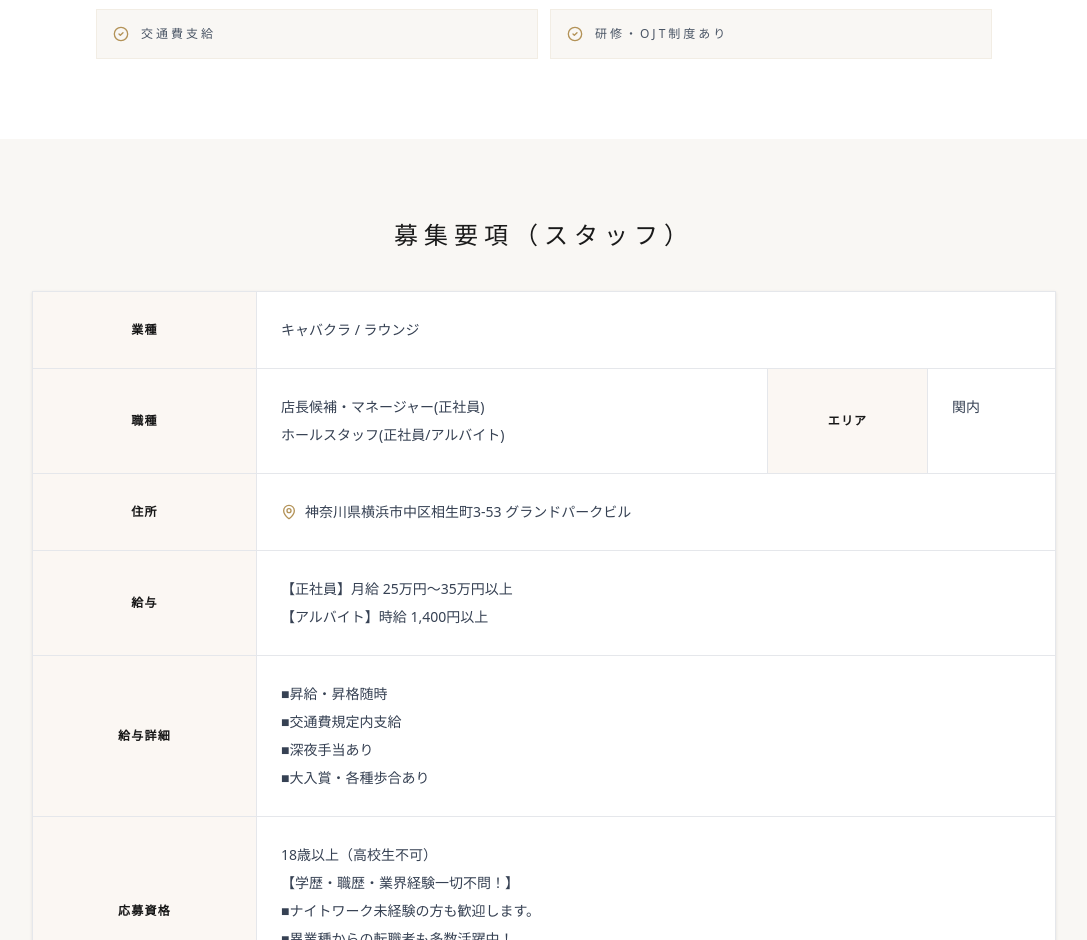
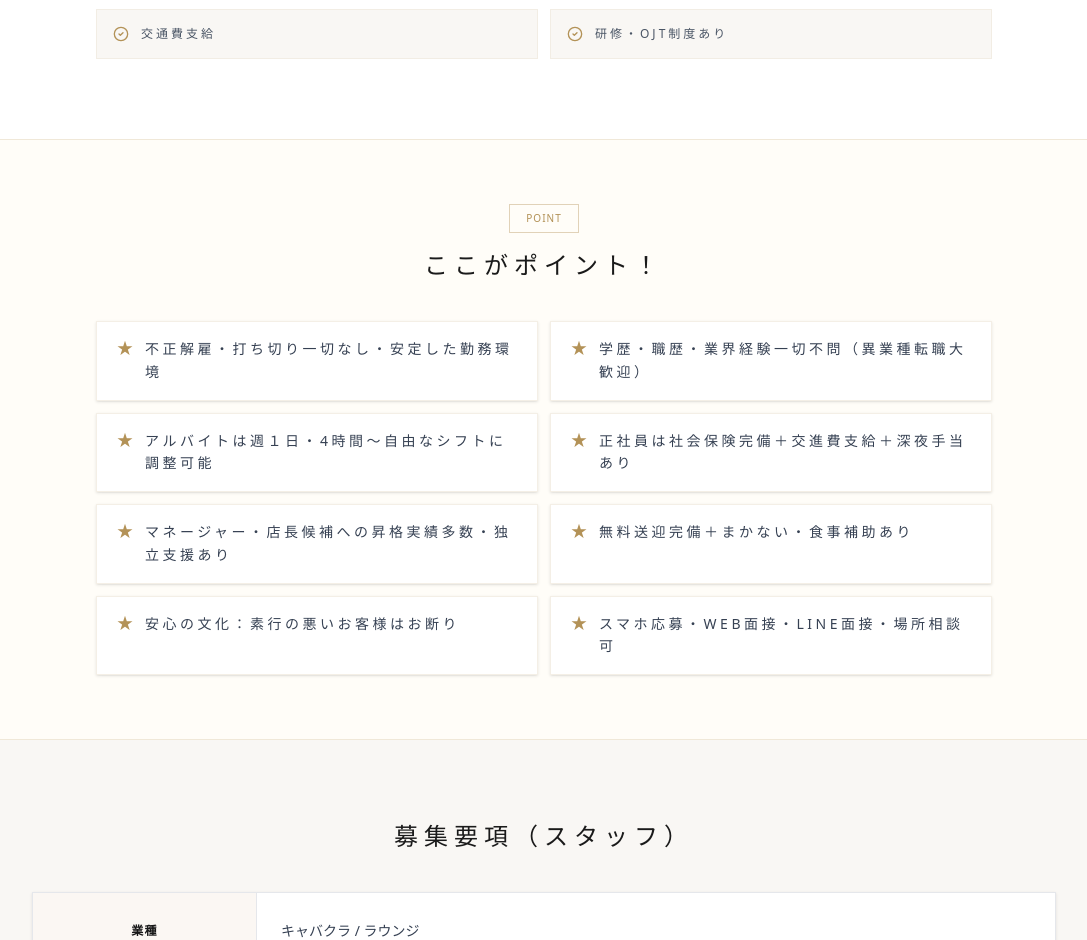
Before and after one commit to SocialBoost1201/Animo, a Next.js app: page /recruit/staff in a window 1280 px wide. Shown: the part 2120-3060 px from the top of the page, without its empty margins (96-1183 px from the left). Built offline with nearby package versions, Linux system fonts and the light colour scheme; no server answers.

Commit message:
feat: add key points section to cast and staff recruit pages

```diff
--- a/app/(public)/recruit/cast/page.tsx
+++ b/app/(public)/recruit/cast/page.tsx
@@ -84,6 +84,17 @@ const FAQ_ITEMS = [
   { q: 'ドレスは自分で用意しますか？', a: '店舗にドレスをご用意していますので、手ぶらでお越しいただけます。体験入店も手ぶらでOKです。' },
   { q: '送りは毎回ありますか？', a: 'はい、毎回スタッフが送迎いたします。終電を過ぎた時間でも安心してください。' },
   { q: '学生・Wワークでも大丈夫ですか？', a: '週1日・3時間〜の勤務が可能です。扶養内希望の方も歓迎します。' },
+];
+
+const CAST_POINTS = [
+  'ノルマ・強制・ペナルティー一切なし',
+  '週1日・3時間〜の出勤でもOK',
+  '終電上がりOK・遅出出勤OK',
+  '体験入店は何回でも歓迎（当日日払い）',
+  'お酒が飲めなくてもOK（ノンアルコール対応あり）',
+  'ドレス・ヘアメイク・ロッカー無料完備',
+  '安心の毎回送迎完備（終電後もOK）',
+  'スマホ応募OK・履歴書不要・面接場所相談可',
 ];
 
 const RECRUIT_DETAILS_DATA: RecruitTableData[] = [
@@ -311,7 +322,29 @@ export default function CastRecruitPage() {
         </div>
       </section>
 
-      {/* ⑥.5 募集要項 */}
+      {/* ⑥.5 ここがポイント！ */}
+      <section className="py-16 px-6 bg-[#fffdf8] border-y border-gold/20">
+        <div className="container mx-auto max-w-4xl">
+          <FadeIn>
+            <div className="text-center mb-10">
+              <span className="inline-block text-[10px] font-serif tracking-widest uppercase text-gold border border-gold/40 px-4 py-1.5 mb-4">
+                Point
+              </span>
+              <h2 className="text-xl md:text-2xl font-serif luxury-tracking text-foreground">ここがポイント！</h2>
+            </div>
+            <div className="grid grid-cols-1 sm:grid-cols-2 gap-3">
+              {CAST_POINTS.map((point, i) => (
+                <div key={i} className="flex items-start gap-3 bg-white border border-gold/15 px-5 py-4 shadow-sm">
+                  <span className="text-gold font-serif text-base leading-none shrink-0 mt-0.5">★</span>
+                  <span className="text-sm font-serif leading-relaxed luxury-tracking text-gray-700">{point}</span>
+                </div>
+              ))}
+            </div>
+          </FadeIn>
+        </div>
+      </section>
+
+      {/* ⑦ 募集要項 */}
       <section className="py-24 px-6 bg-white">
         <div className="container mx-auto max-w-5xl">
           <FadeIn>
--- a/app/(public)/recruit/staff/page.tsx
+++ b/app/(public)/recruit/staff/page.tsx
@@ -83,6 +83,16 @@ const POSITIONS = {
       { q: '副業・Wワークは可能ですか？', a: 'アルバイトであれば副業・Wワーク歓迎です。' },
     ],
     formRole: 'staff',
+    points: [
+      '不正解雇・打ち切り一切なし・安定した勤務環境',
+      '学歴・職歴・業界経験一切不問（異業種転職大歓迎）',
+      'アルバイトは週１日・4時間〜自由なシフトに調整可能',
+      '正社員は社会保険完備＋交進費支給＋深夜手当あり',
+      'マネージャー・店長候補への昇格実績多数・独立支援あり',
+      '無料送迎完備＋まかない・食事補助あり',
+      '安心の文化：素行の悪いお客様はお断り',
+      'スマホ応募・WEB面接・LINE面接・場所相談可',
+    ],
     tableData: [
       { label: '業種', value: 'キャバクラ / ラウンジ' },
       { label: '職種', value: '店長候補・マネージャー(正社員)\nホールスタッフ(正社員/アルバイト)', subColumn: { label: 'エリア', value: '関内' } },
@@ -143,6 +153,16 @@ const POSITIONS = {
       { q: '学生・Wワークでも働けますか？', a: '週1日・3時間〜の短時間勤務OKです。授業・他の仕事と両立している方が多いです。' },
     ],
     formRole: 'escort',
+    points: [
+      'お客様の横に座ることはなし！ご案内・受付・お荷物お預かりがメイン業務',
+      '制服貸与（スーツ）完備・外見に自信がなくても大丈夫',
+      '水商売未経験＋お酒が苦手な方も大歓迎',
+      '週1日・3時間〜の短時間勤務OK（授業・Wワーク両立可）',
+      'お客様と接する接客スキルが自然に身につく',
+      '終電上がりOK＋毎回送迎完備',
+      'ノルマ・罰金一切なし・安心の勤務環境',
+      'スマホ応募・WEB応募・履歴書不要',
+    ],
     tableData: [
       { label: '業種', value: 'キャバクラ / ラウンジ' },
       { label: '職種', value: 'エスコートレディ（女性アルバイト）', subColumn: { label: 'エリア', value: '関内' } },
@@ -339,7 +359,29 @@ export default function StaffRecruitPage() {
         </div>
       </section>
 
-      {/* ④.5 募集要項 */}
+      {/* ④.5 ここがポイント！ */}
+      <section className="py-16 px-6 bg-[#fffdf8] border-y border-gold/20">
+        <div className="container mx-auto max-w-4xl">
+          <FadeIn>
+            <div className="text-center mb-10">
+              <span className="inline-block text-[10px] font-serif tracking-widest uppercase text-gold border border-gold/40 px-4 py-1.5 mb-4">
+                Point
+              </span>
+              <h2 className="text-xl md:text-2xl font-serif luxury-tracking text-foreground">ここがポイント！</h2>
+            </div>
+            <div className="grid grid-cols-1 sm:grid-cols-2 gap-3">
+              {data.points.map((point: string, i: number) => (
+                <div key={i} className="flex items-start gap-3 bg-white border border-gold/15 px-5 py-4 shadow-sm">
+                  <span className="text-gold font-serif text-base leading-none shrink-0 mt-0.5">★</span>
+                  <span className="text-sm font-serif leading-relaxed luxury-tracking text-gray-700">{point}</span>
+                </div>
+              ))}
+            </div>
+          </FadeIn>
+        </div>
+      </section>
+
+      {/* ⑤ 募集要項 */}
       <section className="py-20 px-6 bg-[#f9f7f4]">
         <div className="container mx-auto max-w-5xl">
           <FadeIn>
```
